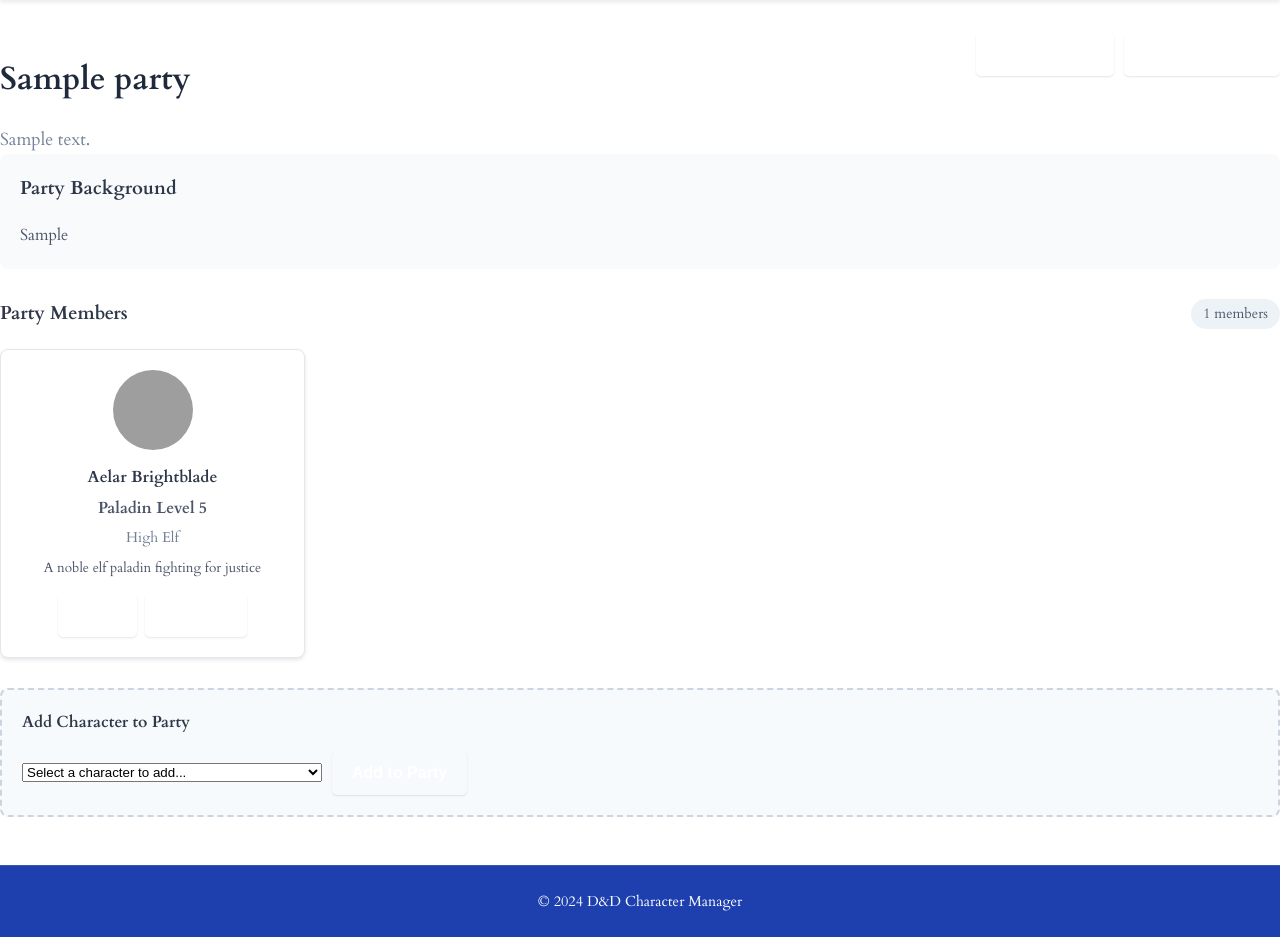
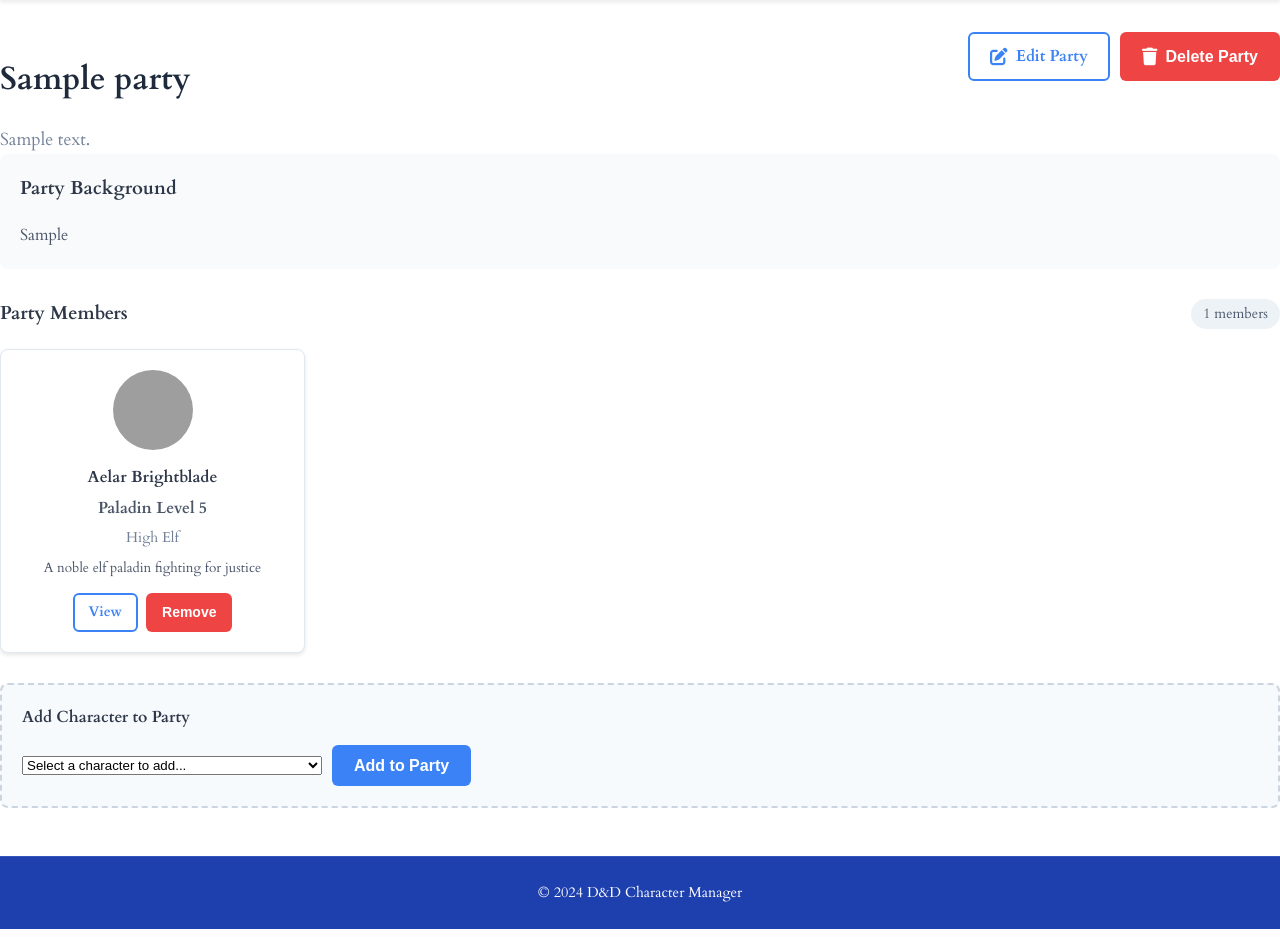
Before and after one commit to Jon-Wind/CRUD_Web_Project, a Flask app: page /party/1 in a window 1280 px wide. Shown: the part 67-1004 px from the top of the page. Run offline with Flask 3, Linux system fonts and the light colour scheme; data comes from the database, SQL or seed files in the repository; both versions use the stored data as it was after the commit; tables that the repository leaves empty hold one stand-in row (values such as "Sample post"); grey boxes are pictures that could not be loaded.

Commit message:
Finalised the majority of the party feature plus bugfixes.
Had to fix a couple of bugs like delte buttons not lining up with other buttons however these were all fixed with the new party feature working successfully.

```diff
--- a/flask-example/app.py
+++ b/flask-example/app.py
@@ -1,7 +1,7 @@
 import os
 import uuid
 
-from flask import Flask, render_template, request, redirect, url_for, current_app, abort, jsonify
+from flask import Flask, render_template, request, redirect, url_for, current_app, abort, jsonify, flash
 from werkzeug.utils import secure_filename
 
 from db import get_db, init_app
--- a/flask-example/static/css/styles.css
+++ b/flask-example/static/css/styles.css
@@ -85,36 +85,20 @@ body {
     box-shadow: 0 0 0 2px rgba(255, 255, 255, 0.2);
 }
 
-/* Buttons - Using accent color for CTAs */
+/* Buttons - Base styles for all button variants */
 .btn {
     display: inline-flex;
     align-items: center;
     justify-content: center;
     padding: 0.6rem 1.25rem;
-    background-color: var(--color-accent-500);
-    color: var(--text-on-accent);
     border: 2px solid transparent;
     border-radius: 6px;
     font-weight: 600;
     font-size: 1rem;
-    line-height: 1.5;
-    text-align: center;
+    cursor: pointer;
     text-decoration: none;
-    cursor: pointer;
     transition: all 0.2s ease;
-    box-shadow: 0 1px 2px rgba(0, 0, 0, 0.1);
-}
-
-.btn:hover, .btn:focus {
-    background-color: var(--color-accent-600);
-    transform: translateY(-1px);
-    box-shadow: 0 4px 6px -1px rgba(0, 0, 0, 0.1), 0 2px 4px -1px rgba(0, 0, 0, 0.06);
     outline: none;
-}
-
-.btn:active {
-    transform: translateY(0);
-    box-shadow: 0 1px 2px 0 rgba(0, 0, 0, 0.05);
 }
 
 /* Secondary button style */
@@ -131,6 +115,60 @@ body {
 .btn i {
     margin-right: 0.5rem;
     font-size: 1.1em;
+}
+
+/* Primary button style */
+.btn-primary {
+    background-color: var(--color-accent-500);
+    color: var(--text-on-accent);
+    border: 2px solid transparent;
+}
+
+.btn-primary:hover, .btn-primary:focus {
+    background-color: var(--color-accent-600);
+    transform: translateY(-1px);
+    box-shadow: 0 4px 6px -1px rgba(0, 0, 0, 0.1), 0 2px 4px -1px rgba(0, 0, 0, 0.06);
+    outline: none;
+}
+
+.btn-primary:active {
+    transform: translateY(0);
+    box-shadow: 0 1px 2px 0 rgba(0, 0, 0, 0.05);
+}
+
+/* Outline button style */
+.btn-outline {
+    background-color: transparent;
+    color: var(--color-accent-500);
+    border: 2px solid var(--color-accent-500);
+}
+
+.btn-outline:hover, .btn-outline:focus {
+    background-color: var(--color-accent-500);
+    color: var(--text-on-accent);
+}
+
+/* Small button variant */
+.btn-sm {
+    padding: 0.375rem 0.875rem;
+    font-size: 0.875rem;
+}
+
+/* Danger button style */
+.btn-danger {
+    background-color: var(--error-color);
+    color: white;
+}
+
+.btn-danger:hover, .btn-danger:focus {
+    background-color: #dc2626;
+    transform: translateY(-1px);
+    box-shadow: 0 4px 6px -1px rgba(0, 0, 0, 0.1), 0 2px 4px -1px rgba(0, 0, 0, 0.06);
+}
+
+.btn-danger:active {
+    transform: translateY(0);
+    box-shadow: 0 1px 2px 0 rgba(0, 0, 0, 0.05);
 }
 
 /* Links - Using secondary color for links */
@@ -478,21 +516,6 @@ a:hover, a:focus {
 }
 
 /* Button styling */
-.btn {
-    padding: 10px 20px;                 /* Space inside buttons */
-    background-color: var(--red-color);  /* Red background color */
-    color: white;                       /* White text color */
-    border: none;                       /* No border */
-    border-radius: 5px;                 /* Rounded corners */
-    cursor: pointer;                    /* Changes cursor to hand when hovering */
-    transition: background-color 0.3s ease; /* Smooth color change when hovering */
-}
-
-/* Hover effect for buttons */
-.btn:hover {
-    background-color: var(--dark-red);  /* Darker red when hovering */
-}
-
 /* ------- MOBILE MENU STYLES ------- */
 /* Hamburger menu icon - hidden on desktop, visible on mobile */
 .nav-toggle {
--- a/flask-example/templates/parties.html
+++ b/flask-example/templates/parties.html
@@ -26,7 +26,7 @@
     {% if parties %}
         <div class="party-grid">
             {% for party in parties %}
-                {% set theme_class = 'theme-' + ((party.member_count or 0) % 6 + 1) %}
+                {% set theme_class = 'theme-' + ((party.member_count or 0) % 6 + 1)|string %}
                 <div class="party-card {{ theme_class }}">
                     <div class="party-header">
                         <h3>{{ party.name }}</h3>
@@ -41,14 +41,14 @@
 
                     <div class="party-meta">
                         <div class="party-date">
-                            <small>Created {{ party.created_at.strftime('%B %d, %Y') if party.created_at else 'Unknown' }}</small>
+                            <small>Created {{ party.created_at if party.created_at else 'Unknown' }}</small>
                         </div>
                     </div>
 
                     <div class="party-actions">
                         <a href="{{ url_for('party_detail', party_id=party.id) }}" class="btn btn-sm btn-primary">View</a>
                         <a href="{{ url_for('edit_party', party_id=party.id) }}" class="btn btn-sm btn-outline">Edit</a>
-                        <form method="POST" action="{{ url_for('delete_party', party_id=party.id) }}" style="display: inline;">
+                        <form method="POST" action="{{ url_for('delete_party', party_id=party.id) }}" style="display: inline-flex;">
                             <button type="submit" class="btn btn-sm btn-danger" onclick="return confirm('Are you sure you want to delete this party?')">Delete</button>
                         </form>
                     </div>
--- a/flask-example/templates/party_detail.html
+++ b/flask-example/templates/party_detail.html
@@ -16,7 +16,7 @@
                 <a href="{{ url_for('edit_party', party_id=party.id) }}" class="btn btn-outline">
                     <i class="fas fa-edit"></i> Edit Party
                 </a>
-                <form method="POST" action="{{ url_for('delete_party', party_id=party.id) }}" style="display: inline;">
+                <form method="POST" action="{{ url_for('delete_party', party_id=party.id) }}" style="display: inline-flex;">
                     <button type="submit" class="btn btn-danger" onclick="return confirm('Are you sure you want to delete this party? This will remove all characters from the party.')">
                         <i class="fas fa-trash"></i> Delete Party
                     </button>
@@ -69,7 +69,7 @@
                         </div>
                         <div class="character-actions">
                             <a href="{{ url_for('character_detail', character_id=character.id) }}" class="btn btn-sm btn-outline">View</a>
-                            <form method="POST" action="{{ url_for('remove_character_from_party', party_id=party.id, character_id=character.id) }}" style="display: inline;">
+                            <form method="POST" action="{{ url_for('remove_character_from_party', party_id=party.id, character_id=character.id) }}" style="display: inline-flex;">
                                 <button type="submit" class="btn btn-sm btn-danger" onclick="return confirm('Remove {{ character.name }} from this party?')">Remove</button>
                             </form>
                         </div>
```
Also changed, not shown: docs/LOGBOOK.md (+23 -0 lines), instance/dnd_characters.db.
